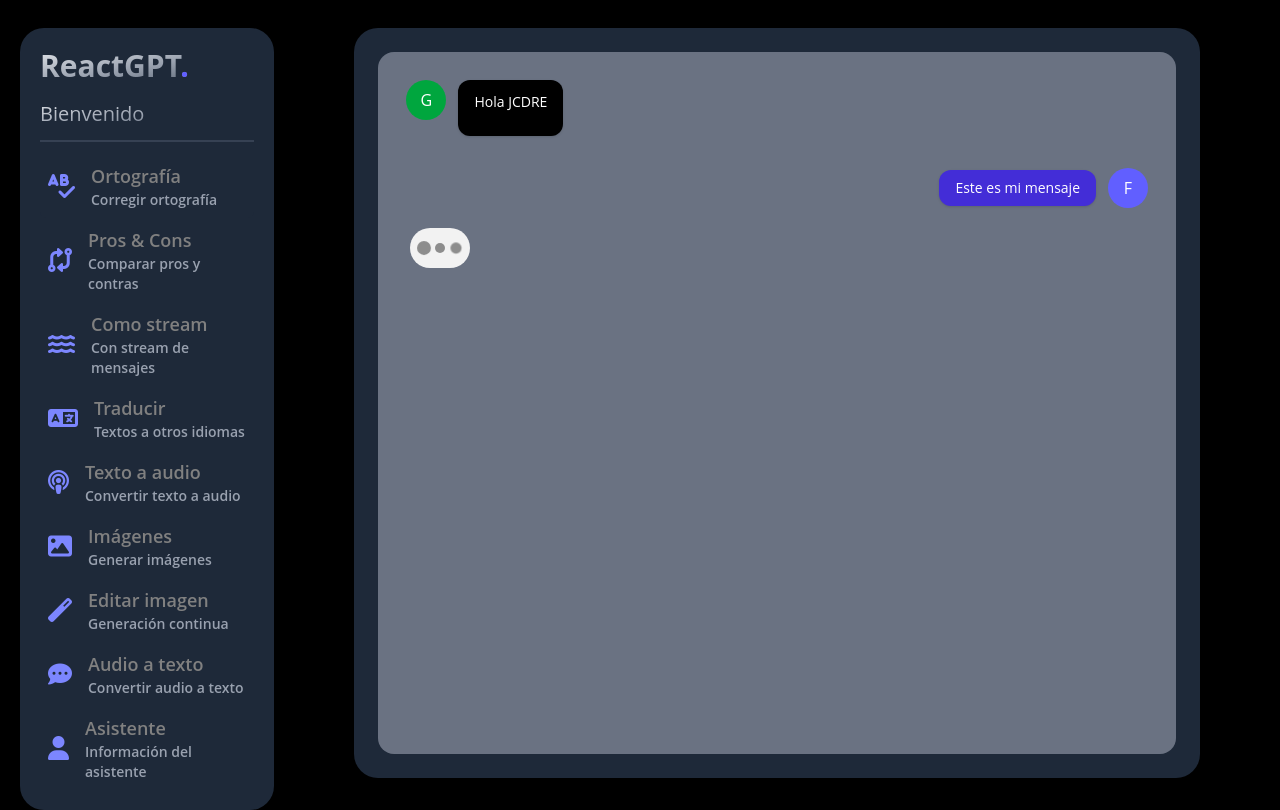
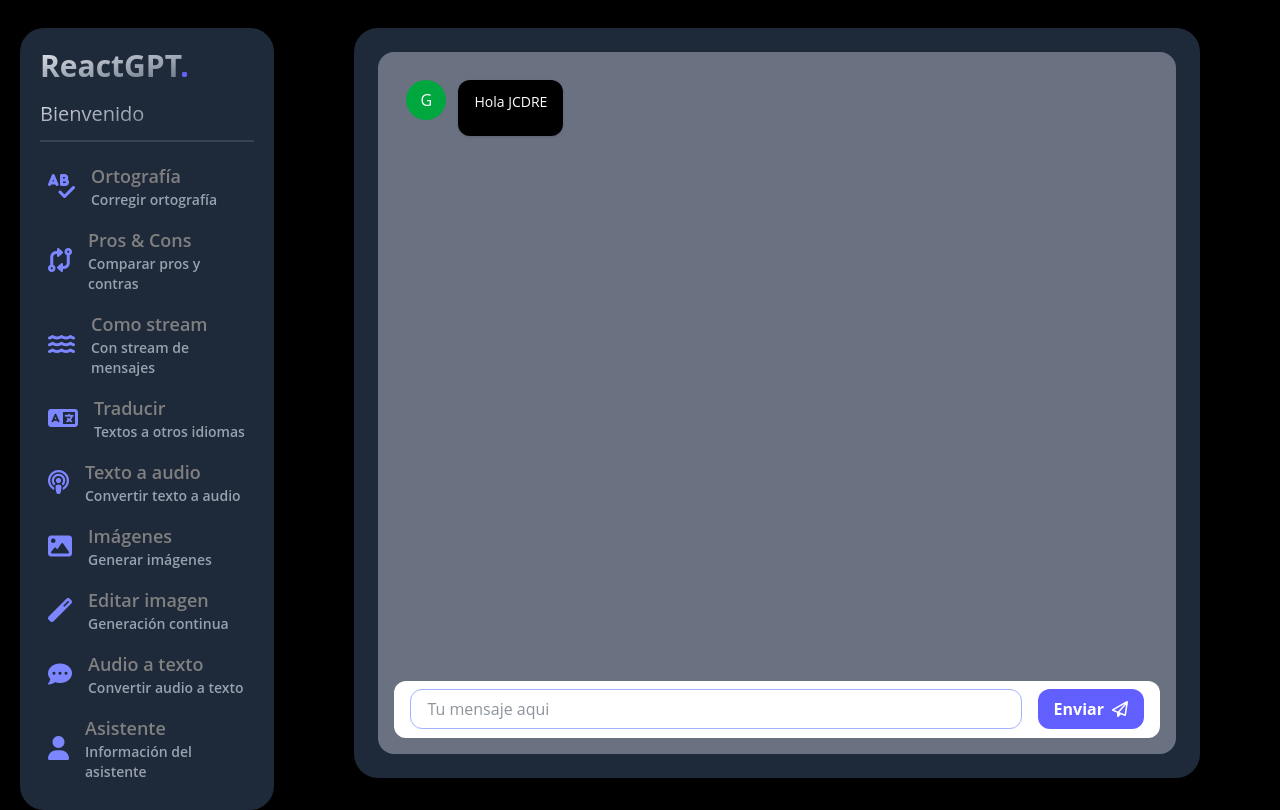
Before and after one commit to jcdelrioe/reactGPT, a React (Vite) app: page /orthography in a window 1280 px wide. Built offline with nearby package versions, Linux system fonts and the light colour scheme.

Commit message:
functional Orthographi page

```diff
--- /dev/null
+++ b/src/presentation/components/chat-input-boxes/TextMessageBox.tsx
@@ -0,0 +1,51 @@
+import { FormEvent, useState } from "react"
+
+interface Props {
+  onSendMessage: (message: string) => void
+  placeholder?: string
+  disableCorrections?: Boolean
+}
+export const TextMessageBox = ({
+  onSendMessage,
+  placeholder,
+  disableCorrections = false,
+}: Props) => {
+  const [message, setMessage] = useState("")
+  const handleSendMessage = (event: FormEvent<HTMLFormElement>) => {
+    event.preventDefault()
+
+    if (message.trim().length === 0) return
+
+    onSendMessage(message)
+    setMessage("")
+  }
+  return (
+    <form
+      onSubmit={handleSendMessage}
+      className="flex flex-row items-center h-16 rounded-xl bg-white w-full px-4"
+    >
+      <div className="flex-grow">
+        <div className="relative w-full">
+          <input
+            type="text"
+            autoFocus
+            name="message"
+            className="flex w-full border rounded-xl text-gray-800 focus: outline-none focus: border-indigo-300 pl-4 h-10"
+            placeholder={placeholder}
+            autoComplete={disableCorrections ? "on" : "off"}
+            autoCorrect={disableCorrections ? "on" : "off"}
+            spellCheck={disableCorrections ? "true" : "false"}
+            value={message}
+            onChange={(e) => setMessage(e.target.value)}
+          />
+        </div>
+      </div>
+      <div className="ml-4">
+        <button className="btn-primary">
+          <span className="mr-2">Enviar</span>
+          <i className="fa-regular fa-paper-plane"></i>
+        </button>
+      </div>
+    </form>
+  )
+}
--- a/src/presentation/components/index.tsx
+++ b/src/presentation/components/index.tsx
@@ -1,5 +1,7 @@
 export * from "./chat-bubbles/GptMessage"
 export * from "./chat-bubbles/MyMessage"
+
+export * from "./chat-input-boxes/TextMessageBox"
 
 export * from "./loaders/Typingloader"
 
--- a/src/presentation/pages/orthography/OrthographyPage.tsx
+++ b/src/presentation/pages/orthography/OrthographyPage.tsx
@@ -1,16 +1,57 @@
-import { GptMessage, MyMessage, Typingloader } from "../../components"
+import { useState } from "react"
+import {
+  GptMessage,
+  MyMessage,
+  TextMessageBox,
+  Typingloader,
+} from "../../components"
+
+interface Message {
+  text: string
+  isGpt: Boolean
+}
 
 export const OrthographyPage = () => {
+  const [isLoading, setIsLoading] = useState(false)
+  const [messages, setMessages] = useState<Message[]>([])
+
+  const handlePost = async (text: string) => {
+    setIsLoading(true)
+    setMessages((prev) => [...prev, { text: text, isGpt: false }])
+
+    //TODO: UseCase
+
+    setIsLoading(false)
+
+    //TODO: Añadir el mensaje de isGpt en true
+  }
   return (
     <div className="chat-container">
       <div className="chat-messages">
         <div className="grid grid-cols-12 gap-y-2">
           {/* Bienvenida */}
           <GptMessage text="Hola JCDRE" />
-          <MyMessage text="Este es mi mensaje" />
-          <Typingloader className="fade-in" />
+
+          {messages.map((message, index) =>
+            message.isGpt ? (
+              <GptMessage key={index} text="Esto es de OpenAi" />
+            ) : (
+              <MyMessage key={index} text={message.text} />
+            )
+          )}
+
+          {isLoading && (
+            <div className="col-start-1 col-end-12 fade-in">
+              <Typingloader />
+            </div>
+          )}
         </div>
       </div>
+      <TextMessageBox
+        onSendMessage={handlePost}
+        placeholder="Tu mensaje aqui"
+        disableCorrections
+      />
     </div>
   )
 }
```
